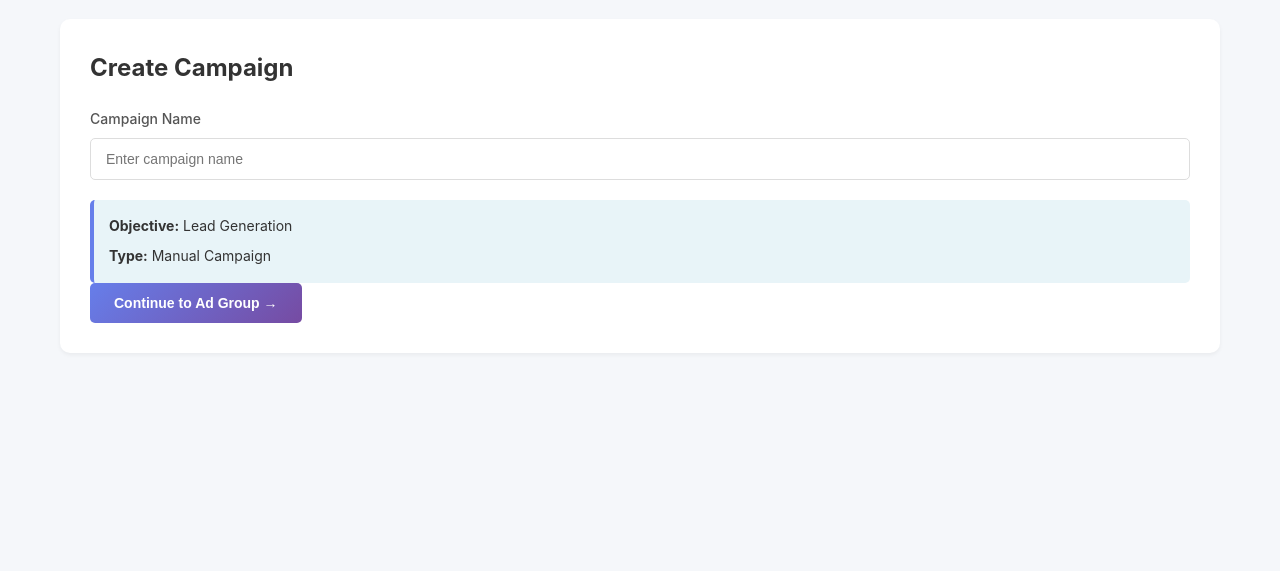
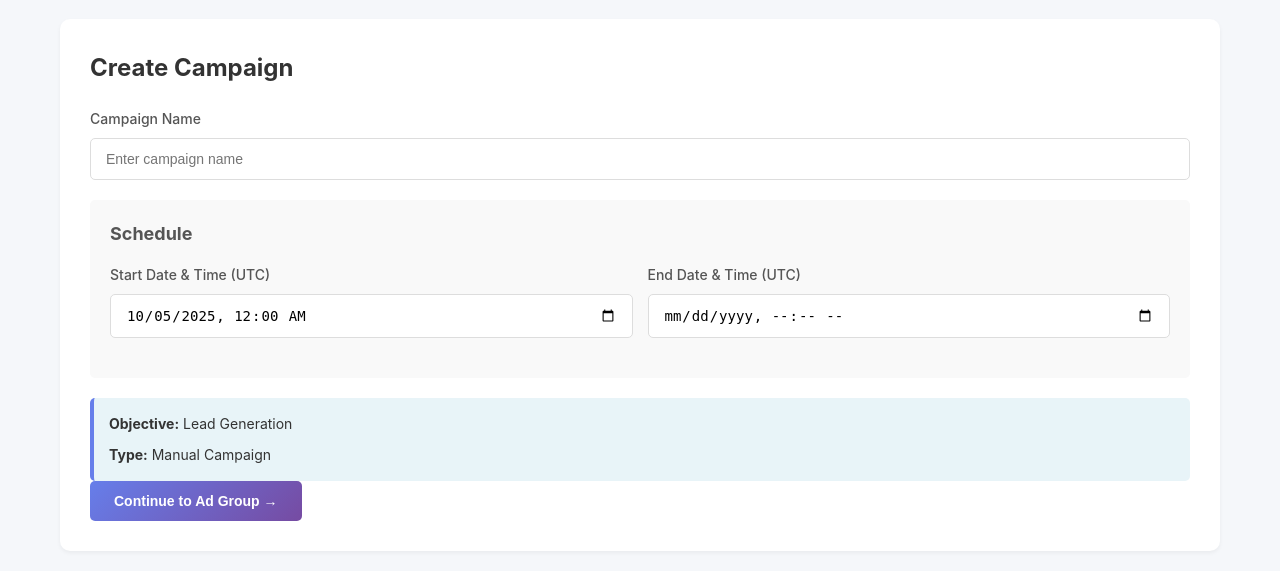
Before and after one commit to pearmediallc/tiktok-launcher, a PHP site: page /dashboard.php in a window 1280 px wide. Shown: the part 243-814 px from the top of the page. Before the commit the page ends 566 px from the top, so only its background shows below. Run offline with PHP 8.4, Linux system fonts and the light colour scheme; the visitor is signed in with stand-in values (Sample User, id 1); data that the repository does not hold is empty.

Commit message:
Add schedule_start_time and schedule_end_time to campaign creation
Frontend:
- Added Start Date & Time and End Date & Time fields to campaign form
- Both fields use datetime-local input type (UTC)
- Start date defaults to tomorrow
- End date is optional
- Added formatToTikTokDateTime() helper function
- Converts datetime to 'YYYY-MM-DD HH:MM:SS' format

Backend:
- Added schedule_start_time parameter to campaign creation
- Added schedule_end_time parameter (optional)
- Both logged in server logs

Campaign now sends:
{
  "advertiser_id": "xxx",
  "campaign_name": "xxx",
  "objective_type": "LEAD_GENERATION",
  "budget_mode": "BUDGET_MODE_INFINITE",
  "schedule_start_time": "2025-10-05 00:00:00",
  "schedule_end_time": "2025-11-05 00:00:00"
}

🤖 Generated with [Claude Code](https://claude.com/claude-code)

Co-Authored-By: Claude <noreply@anthropic.com>

```diff
--- a/api.php
+++ b/api.php
@@ -73,6 +73,14 @@ try {
                 'objective_type' => 'LEAD_GENERATION',
                 'budget_mode' => 'BUDGET_MODE_INFINITE'
             ];
+
+            // Add schedule parameters if provided
+            if (!empty($data['schedule_start_time'])) {
+                $params['schedule_start_time'] = $data['schedule_start_time'];
+            }
+            if (!empty($data['schedule_end_time'])) {
+                $params['schedule_end_time'] = $data['schedule_end_time'];
+            }
 
             logToFile("TikTok API: POST /open_api/v1.3/campaign/create/");
             logToFile("Campaign Params: " . json_encode($params, JSON_PRETTY_PRINT));
--- a/assets/app.js
+++ b/assets/app.js
@@ -17,11 +17,20 @@ document.addEventListener('DOMContentLoaded', function() {
     loadMediaLibrary();
     addFirstAd();
 
-    // Set default start date to tomorrow
+    // Set default start date to tomorrow for both campaign and ad group
     const tomorrow = new Date();
     tomorrow.setDate(tomorrow.getDate() + 1);
     tomorrow.setHours(0, 0, 0, 0);
-    document.getElementById('start-date').value = formatDateTimeLocal(tomorrow);
+
+    // Campaign start date
+    if (document.getElementById('campaign-start-date')) {
+        document.getElementById('campaign-start-date').value = formatDateTimeLocal(tomorrow);
+    }
+
+    // Ad group start date
+    if (document.getElementById('start-date')) {
+        document.getElementById('start-date').value = formatDateTimeLocal(tomorrow);
+    }
 });
 
 // Format date for datetime-local input
@@ -128,18 +137,33 @@ function prevStep() {
 // Campaign creation
 async function createCampaign() {
     const campaignName = document.getElementById('campaign-name').value.trim();
+    const startDate = document.getElementById('campaign-start-date').value;
+    const endDate = document.getElementById('campaign-end-date').value;
 
-    if (!campaignName) {
-        showToast('Please enter a campaign name', 'error');
+    if (!campaignName || !startDate) {
+        showToast('Please enter campaign name and start date', 'error');
         return;
     }
 
     showLoading();
 
     try {
-        const response = await apiRequest('create_campaign', {
-            campaign_name: campaignName
-        });
+        // Convert datetime to TikTok format: "YYYY-MM-DD HH:MM:SS" in UTC
+        const startDateTime = new Date(startDate);
+        const scheduleStartTime = formatToTikTokDateTime(startDateTime);
+
+        const params = {
+            campaign_name: campaignName,
+            schedule_start_time: scheduleStartTime
+        };
+
+        // Add end time if provided
+        if (endDate) {
+            const endDateTime = new Date(endDate);
+            params.schedule_end_time = formatToTikTokDateTime(endDateTime);
+        }
+
+        const response = await apiRequest('create_campaign', params);
 
         if (response.success && response.data && response.data.campaign_id) {
             state.campaignId = response.data.campaign_id;
@@ -155,6 +179,17 @@ async function createCampaign() {
     } finally {
         hideLoading();
     }
+}
+
+// Helper function to format date to TikTok format
+function formatToTikTokDateTime(date) {
+    const year = date.getUTCFullYear();
+    const month = String(date.getUTCMonth() + 1).padStart(2, '0');
+    const day = String(date.getUTCDate()).padStart(2, '0');
+    const hours = String(date.getUTCHours()).padStart(2, '0');
+    const minutes = String(date.getUTCMinutes()).padStart(2, '0');
+    const seconds = '00';
+    return `${year}-${month}-${day} ${hours}:${minutes}:${seconds}`;
 }
 
 // Ad Group creation
--- a/dashboard.php
+++ b/dashboard.php
@@ -52,6 +52,21 @@ if (!isset($_SESSION['authenticated']) || !$_SESSION['authenticated']) {
                     <label>Campaign Name</label>
                     <input type="text" id="campaign-name" placeholder="Enter campaign name" required>
                 </div>
+
+                <div class="form-section">
+                    <h3>Schedule</h3>
+                    <div class="form-row">
+                        <div class="form-group">
+                            <label>Start Date & Time (UTC)</label>
+                            <input type="datetime-local" id="campaign-start-date" required>
+                        </div>
+                        <div class="form-group">
+                            <label>End Date & Time (UTC)</label>
+                            <input type="datetime-local" id="campaign-end-date">
+                        </div>
+                    </div>
+                </div>
+
                 <div class="form-info">
                     <p><strong>Objective:</strong> Lead Generation</p>
                     <p><strong>Type:</strong> Manual Campaign</p>
```
